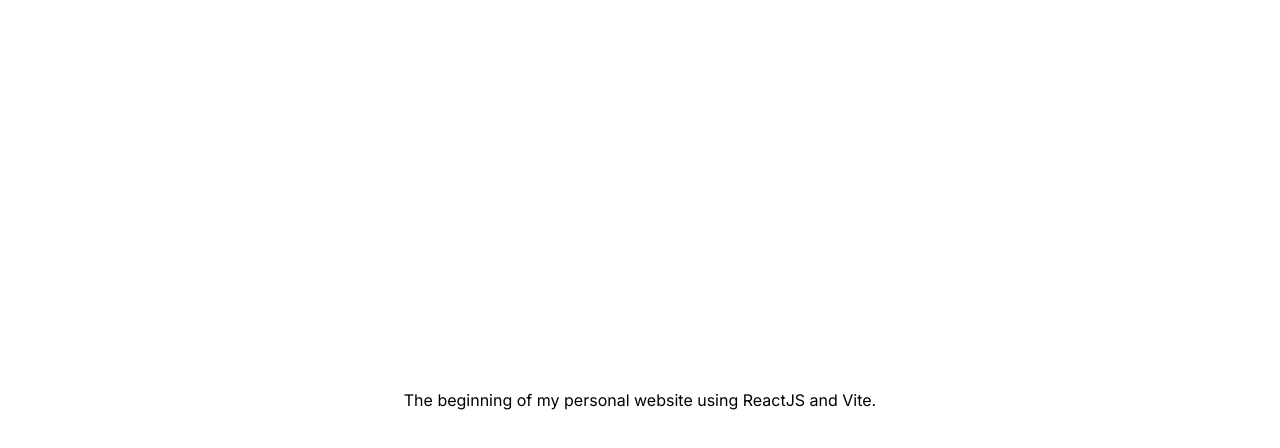
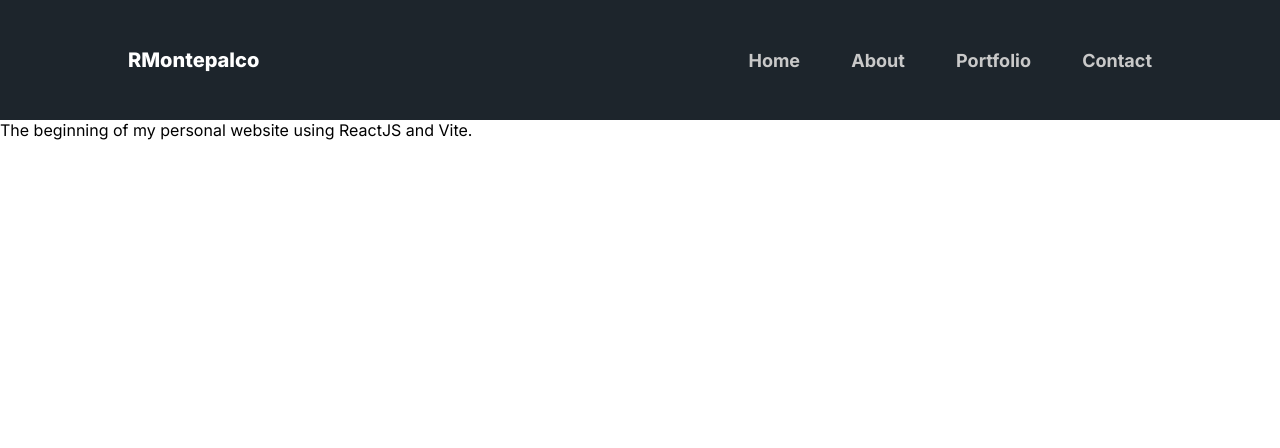
Before and after one commit to RMontepalco/personal-website, a React (Vite) app: page / in a window 1280 px wide. Shown: the top 448 px of the page. Built offline with nearby package versions, Linux system fonts and the light colour scheme.

Commit message:
Created Navbar

```diff
--- a/src/App.jsx
+++ b/src/App.jsx
@@ -1,6 +1,9 @@
+import Navbar from './components/Navbar'
+
 export default function App() {
   return (
     <div>
+    <Navbar />
       <p>The beginning of my personal website using ReactJS and Vite.</p>
     </div>
   )
--- /dev/null
+++ b/src/components/Navbar.jsx
@@ -0,0 +1,11 @@
+export default function Navbar() {
+	return (
+		<nav className="navbar">
+			<p>RMontepalco</p>
+			<a href="">Home</a>
+			<a href="">About</a>
+			<a href="">Portfolio</a>
+			<a href="">Contact</a>
+		</nav>
+	)
+}
--- a/src/index.css
+++ b/src/index.css
@@ -11,8 +11,34 @@
 }
 
 #root {
+  /* display: flex;
+  justify-content: center; */
+}
+
+
+/*
+  TO DO: Add media query to transform navbar elements into
+  drop-down menu for mobile
+*/
+.navbar {
   display: flex;
-  height: 100vh;
-  justify-content: center;
+  padding: 0% 10% 0% 10%;
+  gap: 5%;
   align-items: center;
+  height: 120px;
+  background-color: #1D252C;
 }
+
+.navbar p {
+  margin-right: auto;
+  font-size: 1.25rem;
+  font-weight: 800;
+  color: #FFFFFF;
+}
+
+.navbar a {
+  font-size: 1.125rem;
+  font-weight: 700;
+  text-decoration: none;
+  color: #C9C9C9;
+}
```
